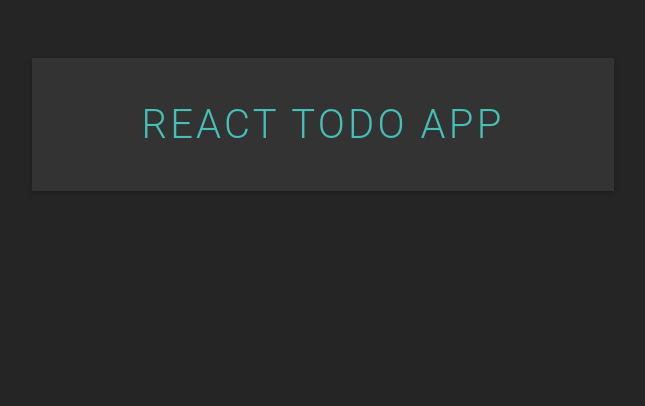
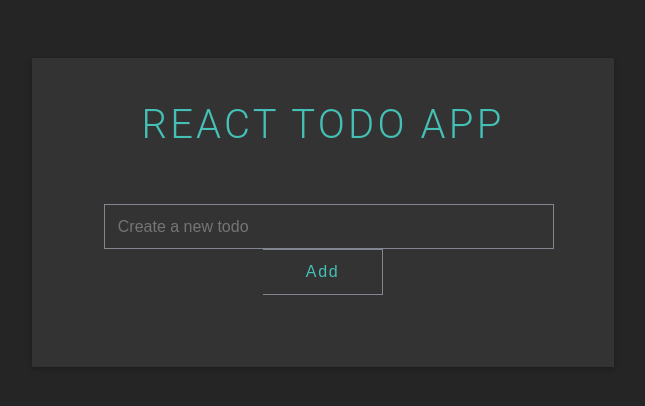
Before and after one commit to m-yahya/react-todo-app, a React (Create React App) app: page / in a window 1280 px wide. Shown: the top 406 px of the page, without its empty margins (317-962 px from the left). Built offline with nearby package versions, Linux system fonts and the light colour scheme.

Commit message:
create initial mockup

```diff
--- a/src/App.js
+++ b/src/App.js
@@ -4,6 +4,11 @@
   return (
     <div className="App">
       <h1>React Todo App</h1>
+
+      <div className="input-wrapper">
+        <input type="text" name="todo" placeholder="Create a new todo" />
+        <button className="add-button">Add</button>
+      </div>
     </div>
   );
 };
```
